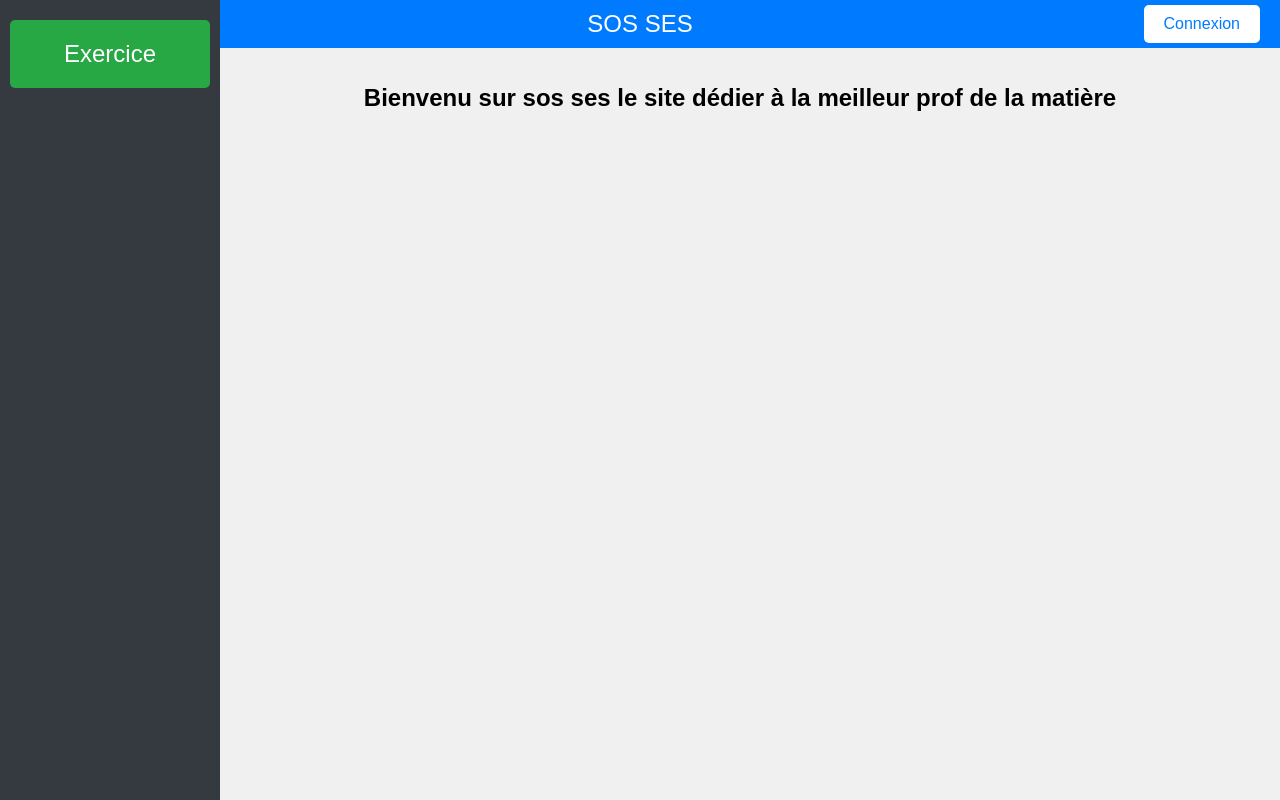
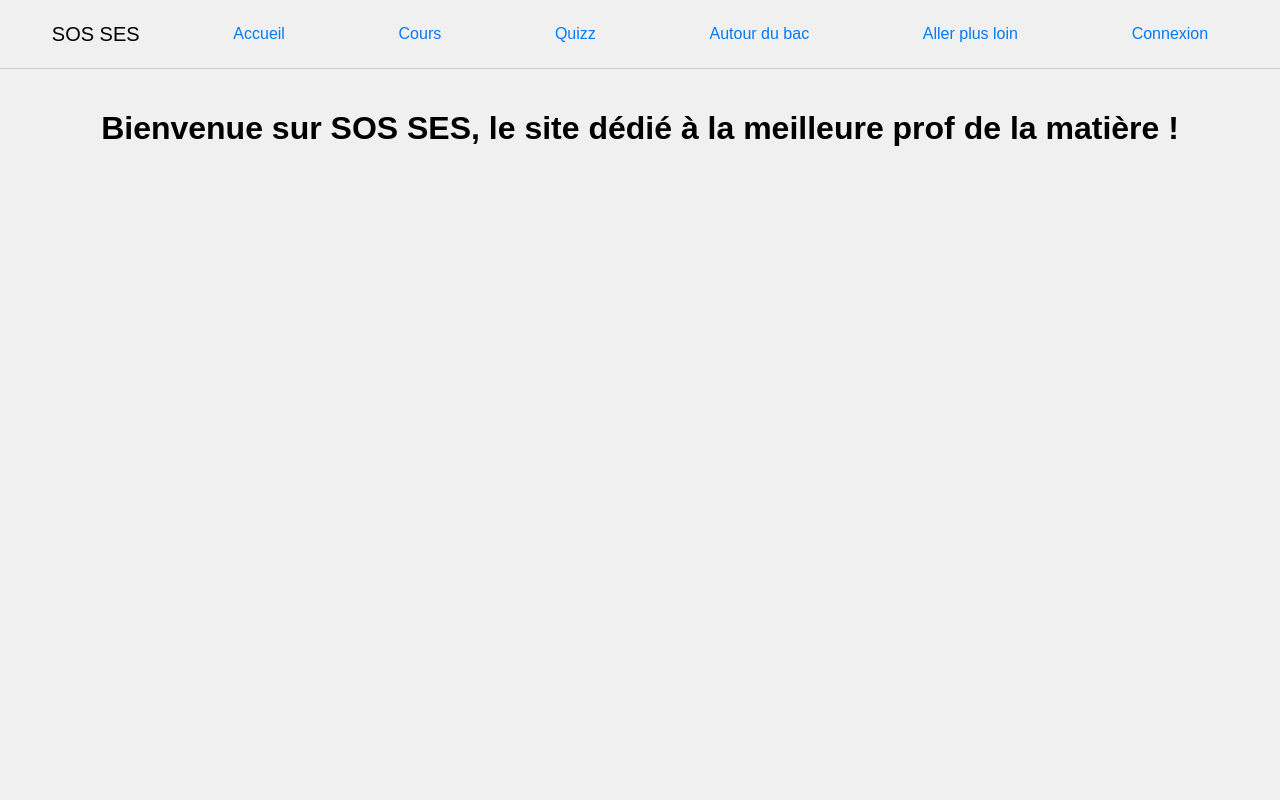
Before and after one commit to Tollaris95/sos-ses, a React (Create React App) app: page / in a window 1280 px wide. Built offline with nearby package versions, Linux system fonts and the light colour scheme.

Commit message:
change front

```diff
--- a/src/App.tsx
+++ b/src/App.tsx
@@ -15,30 +15,21 @@ const App: React.FC = () => {
   const [username, setUsername] = useState<string>("");
   const [password, setPassword] = useState<string>("");
   const [loginError, setLoginError] = useState<boolean>(false);
-  const [questions, setQuestions] = useState<Question[]>([]);
-  const [newQuestion, setNewQuestion] = useState<string>("");
-  const [newAnswers, setNewAnswers] = useState<string[]>(["", "", "", ""]);
-  const [correctAnswerIndex, setCorrectAnswerIndex] = useState<number>(0);
   const [creatingExercise, setCreatingExercise] = useState<boolean>(false);
+  const [activeButton, setActiveButton] = useState<string | null>(null);
 
-  const handleButtonClick = () => {
+  const handleButtonClick = (buttonName: string) => {
     setShowQuestion(true);
     setShowConfirmation(false);
     setIncorrectAnswers([]);
+    setActiveButton(buttonName); // Définir le bouton actif
   };
 
-  const handleButtonReturnHome = () => {
+  const handleReturnHome = () => {
     setShowQuestion(false);
     setShowConfirmation(false);
     setIncorrectAnswers([]);
-  };
-
-  const handleAnswerClick = (isCorrect: boolean, index: number) => {
-    if (!isCorrect) {
-      setIncorrectAnswers([...incorrectAnswers, index]);
-    } else {
-      setShowConfirmation(true);
-    }
+    setActiveButton(null); // Réinitialiser le bouton actif
   };
 
   const handleLogin = () => {
@@ -50,26 +41,6 @@ const App: React.FC = () => {
     }
   };
 
-  const handleLoginButtonClick = () => {
-    setShowLoginInputs(!showLoginInputs);
-  };
-
-  const handleAddQuestion = () => {
-    const newQuestions = [
-      ...questions,
-      {
-        text: newQuestion,
-        answers: newAnswers,
-        correctIndex: correctAnswerIndex,
-      },
-    ];
-    setQuestions(newQuestions);
-    setCreatingExercise(false);
-    setNewQuestion("");
-    setNewAnswers(["", "", "", ""]);
-    setCorrectAnswerIndex(0);
-  };
-
   const styles = {
     container: {
       display: "flex",
@@ -79,250 +50,185 @@ const App: React.FC = () => {
       fontFamily: "Arial, sans-serif",
     } as CSSProperties,
     header: {
-      backgroundColor: "#007BFF",
-      color: "white",
-      padding: "10px",
-      textAlign: "center" as "center",
-      fontSize: "24px",
+      display: "flex",
+      justifyContent: "space-around",
+      alignItems: "center",
+      padding: "15px",
+      fontSize: "20px",
+      borderBottom: "1px solid #ccc", // Ligne de séparation sous le header
     } as CSSProperties,
-    sidebar: {
-      position: "fixed" as "fixed",
-      top: 0,
-      left: 0,
-      height: "100%",
-      width: "200px",
-      backgroundColor: "#343a40",
-      padding: "10px",
-      color: "white",
-      display: "flex",
-      flexDirection: "column" as "column",
-    } as CSSProperties,
-    main: {
-      marginLeft: "200px",
-      padding: "20px",
-      flex: 1,
-    } as CSSProperties,
-    loginContainer: {
-      display: "flex",
-      flexDirection: "column" as "column",
-      alignItems: "center",
-      position: "absolute" as "absolute",
-      top: "5px",
-      right: "20px",
-    } as CSSProperties,
-    loginInput: {
-      margin: "5px 0",
-      padding: "10px",
-      fontSize: "16px",
-    } as CSSProperties,
-    loginButton: {
+    button: {
       padding: "10px 20px",
       fontSize: "16px",
       cursor: "pointer",
-      backgroundColor: "white",
-      color: "#007BFF",
-      border: "none",
-      borderRadius: "5px",
+      backgroundColor: "transparent",
+      color: "#007BFF", // Couleur du texte
+      border: "none", // Pas de bordure
+      textDecoration: "none", // Pas de soulignement par défaut
+      transition: "text-decoration 0.3s", // Transition pour le soulignement
     } as CSSProperties,
-    exerciseButton: {
-      padding: "20px 40px",
-      fontSize: "24px",
-      cursor: "pointer",
-      backgroundColor: "#28a745",
-      color: "white",
-      border: "none",
-      borderRadius: "5px",
-      margin: "10px 0",
+    buttonHover: {
+      textDecoration: "underline", // Soulignement au survol
     } as CSSProperties,
-    confirmationContainer: {
+    buttonActive: {
+      textDecoration: "underline", // Soulignement actif après le clic
+    } as CSSProperties,
+    main: {
+      padding: "20px",
       textAlign: "center" as "center",
-    } as CSSProperties,
-    confirmationText: {
-      fontSize: "24px",
-      marginBottom: "20px",
-    } as CSSProperties,
-    questionContainer: {
-      textAlign: "center" as "center",
-    } as CSSProperties,
-    questionText: {
-      fontSize: "24px",
-      marginBottom: "20px",
-    } as CSSProperties,
-    answers: {
-      display: "flex",
-      flexDirection: "column" as "column",
-      alignItems: "center",
-    } as CSSProperties,
-    answerButton: {
-      padding: "10px 20px",
-      fontSize: "18px",
-      margin: "5px",
-      cursor: "pointer",
-    } as CSSProperties,
-    wrong: {
-      backgroundColor: "#dc3545",
-      color: "white",
-    } as CSSProperties,
-    createExerciseContainer: {
-      display: "flex",
-      flexDirection: "column" as "column",
-      alignItems: "center",
-    } as CSSProperties,
-    createExerciseInput: {
-      margin: "5px 0",
-      padding: "10px",
-      fontSize: "16px",
-      width: "80%",
     } as CSSProperties,
   };
 
   return (
     <div style={styles.container}>
-      <div style={styles.header}>SOS SES
-      <div style={styles.loginContainer}>
-          {!isLoggedIn && (
-            <button style={styles.loginButton} onClick={handleLoginButtonClick}>
-              {showLoginInputs ? "Fermer" : "Connexion"}
+      <div style={styles.header}>
+        <span>SOS SES</span>
+        <button
+          style={{
+            ...styles.button,
+            ...(activeButton === "Accueil" && styles.buttonActive),
+          }}
+          onClick={handleReturnHome}
+          onMouseEnter={(e) => (e.currentTarget.style.textDecoration = "underline")}
+          onMouseLeave={(e) => {
+            if (activeButton !== "Accueil") {
+              e.currentTarget.style.textDecoration = "none";
+            }
+          }}
+        >
+          Accueil
         </button>
-          )}
-          {showLoginInputs && !isLoggedIn && (
-            <>
-              <input
-                style={styles.loginInput}
-                type="text"
-                placeholder="Identifiant"
-                value={username}
-                onChange={(e) => setUsername(e.target.value)}
-              />
-              <input
-                style={styles.loginInput}
-                type="password"
-                placeholder="Mot de passe"
-                value={password}
-                onChange={(e) => setPassword(e.target.value)}
-              />
-              <button style={styles.loginButton} onClick={handleLogin}>
-                Se connecter
+        <button
+          style={{
+            ...styles.button,
+            ...(activeButton === "Cours" && styles.buttonActive),
+          }}
+          onClick={() => handleButtonClick("Cours")}
+          onMouseEnter={(e) => (e.currentTarget.style.textDecoration = "underline")}
+          onMouseLeave={(e) => {
+            if (activeButton !== "Cours") {
+              e.currentTarget.style.textDecoration = "none";
+            }
+          }}
+        >
+          Cours
         </button>
-              {loginError && (
-                <p style={{ color: "red" }}>
-                  Identifiant ou mot de passe incorrect
-                </p>
-              )}
-            </>
-          )}
-        </div>
-      </div>
-      <div style={styles.sidebar}>
-        <button style={styles.exerciseButton} onClick={handleButtonClick}>
-          Exercice
+        <button
+          style={{
+            ...styles.button,
+            ...(activeButton === "Quizz" && styles.buttonActive),
+          }}
+          onClick={() => handleButtonClick("Quizz")}
+          onMouseEnter={(e) => (e.currentTarget.style.textDecoration = "underline")}
+          onMouseLeave={(e) => {
+            if (activeButton !== "Quizz") {
+              e.currentTarget.style.textDecoration = "none";
+            }
+          }}
+        >
+          Quizz
+        </button>
+        <button
+          style={{
+            ...styles.button,
+            ...(activeButton === "Autour du bac" && styles.buttonActive),
+          }}
+          onClick={() => handleButtonClick("Autour du bac")}
+          onMouseEnter={(e) => (e.currentTarget.style.textDecoration = "underline")}
+          onMouseLeave={(e) => {
+            if (activeButton !== "Autour du bac") {
+              e.currentTarget.style.textDecoration = "none";
+            }
+          }}
+        >
+          Autour du bac
+        </button>
+        <button
+          style={{
+            ...styles.button,
+            ...(activeButton === "Aller plus loin" && styles.buttonActive),
+          }}
+          onClick={() => handleButtonClick("Aller plus loin")}
+          onMouseEnter={(e) => (e.currentTarget.style.textDecoration = "underline")}
+          onMouseLeave={(e) => {
+            if (activeButton !== "Aller plus loin") {
+              e.currentTarget.style.textDecoration = "none";
+            }
+          }}
+        >
+          Aller plus loin
         </button>
         {isLoggedIn && (
           <button
-            style={styles.exerciseButton}
-            onClick={() => setCreatingExercise(true)}
+            style={{
+              ...styles.button,
+              ...(activeButton === "Création d'exercice" && styles.buttonActive),
+            }}
+            onClick={() => {
+              setCreatingExercise(true);
+              setActiveButton("Création d'exercice");
+            }}
+            onMouseEnter={(e) => (e.currentTarget.style.textDecoration = "underline")}
+            onMouseLeave={(e) => {
+              if (activeButton !== "Création d'exercice") {
+                e.currentTarget.style.textDecoration = "none";
+              }
+            }}
           >
             Création d'exercice
           </button>
         )}
+        {!isLoggedIn && (
+          <button
+            style={{
+              ...styles.button,
+              ...(activeButton === "Connexion" && styles.buttonActive),
+            }}
+            onClick={() => {
+              setShowLoginInputs(!showLoginInputs);
+              setActiveButton("Connexion");
+            }}
+            onMouseEnter={(e) => (e.currentTarget.style.textDecoration = "underline")}
+            onMouseLeave={(e) => {
+              if (activeButton !== "Connexion") {
+                e.currentTarget.style.textDecoration = "none";
+              }
+            }}
+          >
+            {showLoginInputs ? "Fermer" : "Connexion"}
+          </button>
+        )}
       </div>
+
       <div style={styles.main}>
         {!showQuestion ? (
-          <div style={styles.confirmationContainer}>
-          <h1 style={styles.confirmationText}>
-            Bienvenu sur sos ses le site dédier à la meilleur prof de la matière
-          </h1>
-        </div>
+          <h1>Bienvenue sur SOS SES, le site dédié à la meilleure prof de la matière !</h1>
         ) : showConfirmation ? (
-          <div style={styles.confirmationContainer}>
-            <h1 style={styles.confirmationText}>
-              Félicitations! C'est la bonne réponse.
-            </h1>
-            <button style={styles.exerciseButton} onClick={handleButtonClick}>
-              Recommencer
-            </button>
-            <button style={styles.exerciseButton} onClick={handleButtonReturnHome}>
-              Accueil
-            </button>
+          <div>
+            <h1>Félicitations ! C'est la bonne réponse.</h1>
+            <button style={styles.button} onClick={handleReturnHome}>Accueil</button>
           </div>
         ) : (
-          <div style={styles.questionContainer}>
-            <h1 style={styles.questionText}>
-              As tu le meilleur amoureux du monde ?
-            </h1>
-            <div style={styles.answers}>
-              {[
-                "Non",
-                "Oui",
-                "Oui et je vais lui faire le plus gros des bisous",
-                "Non je vais le quitter",
-              ].map((answer, index) => (
+          <div>
+            <h1>As-tu le meilleur amoureux du monde ?</h1>
+            {["Non", "Oui", "Oui et je vais lui faire le plus gros des bisous", "Non je vais le quitter"].map((answer, index) => (
               <button
                 key={index}
-                  style={{
-                    ...styles.answerButton,
-                    ...(incorrectAnswers.includes(index) ? styles.wrong : {}),
-                  }}
-                  onClick={() =>
-                    handleAnswerClick(
-                      answer ===
-                        "Oui et je vais lui faire le plus gros des bisous",
-                      index
-                    )
-                  }
+                style={styles.button}
+                onClick={() => setShowConfirmation(answer === "Oui et je vais lui faire le plus gros des bisous")}
               >
                 {answer}
               </button>
             ))}
           </div>
-          </div>
         )}
-        {isLoggedIn && (
+
+        {showLoginInputs && !isLoggedIn && (
           <div>
-            {creatingExercise ? (
-              <div style={styles.createExerciseContainer}>
-                <h2>Créer une nouvelle question</h2>
-                <input
-                  style={styles.createExerciseInput}
-                  type="text"
-                  placeholder="Question"
-                  value={newQuestion}
-                  onChange={(e) => setNewQuestion(e.target.value)}
-                />
-                {newAnswers.map((answer, index) => (
-                  <input
-                    key={index}
-                    style={styles.createExerciseInput}
-                    type="text"
-                    placeholder={`Réponse ${index + 1}`}
-                    value={answer}
-                    onChange={(e) => {
-                      const updatedAnswers = [...newAnswers];
-                      updatedAnswers[index] = e.target.value;
-                      setNewAnswers(updatedAnswers);
-                    }}
-                  />
-                ))}
-                <select
-                  style={styles.createExerciseInput}
-                  value={correctAnswerIndex}
-                  onChange={(e) =>
-                    setCorrectAnswerIndex(Number(e.target.value))
-                  }
-                >
-                  {newAnswers.map((_, index) => (
-                    <option key={index} value={index}>
-                      Réponse {index + 1}
-                    </option>
-                  ))}
-                </select>
-                <button style={styles.loginButton} onClick={handleAddQuestion}>
-                  Ajouter la question
-                </button>
-              </div>
-            ) : (
-              <></>
-            )}
+            <input type="text" placeholder="Identifiant" value={username} onChange={(e) => setUsername(e.target.value)} />
+            <input type="password" placeholder="Mot de passe" value={password} onChange={(e) => setPassword(e.target.value)} />
+            <button style={styles.button} onClick={handleLogin}>Se connecter</button>
+            {loginError && <p style={{ color: "red" }}>Identifiant ou mot de passe incorrect</p>}
           </div>
         )}
       </div>
```
Lines whose indentation alone changed are shown as unchanged.
